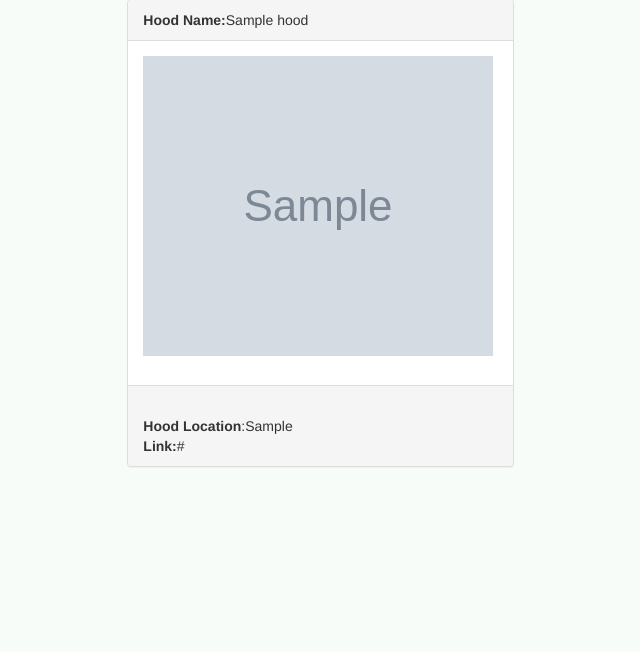
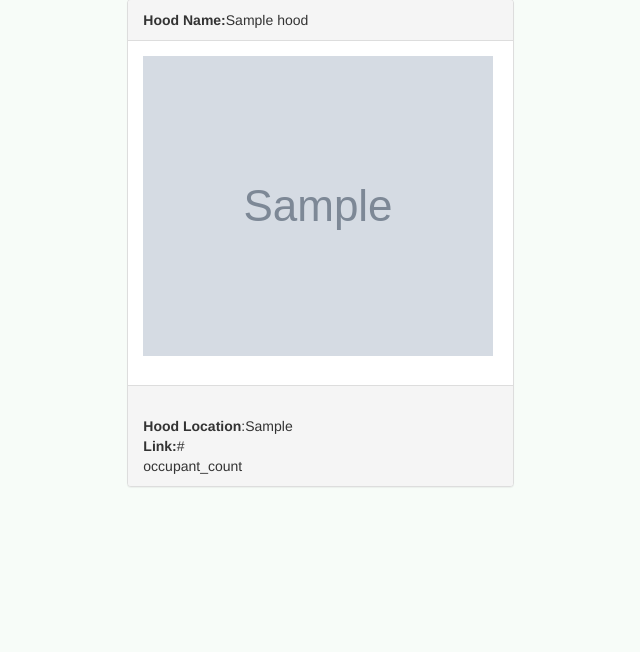
Before and after one commit to nyagajr/neighborhood, a Django app: page /home in a window 1280 px wide. Shown: the part 92-744 px from the top of the page, without its empty margins (111-751 px from the left). Run offline with Django 3.2, Linux system fonts and the light colour scheme; a user stored in the database is signed in; tables that the repository leaves empty hold one stand-in row (values such as "Sample post"); grey boxes marked "Sample" are stand-in pictures; some libraries are stand-ins or nearby versions.

Commit message:
adding occupant count

```diff
--- a/app/templates/welcome.html
+++ b/app/templates/welcome.html
@@ -14,7 +14,7 @@
         <form class="" action="" method="post">
           <div class="panel-body"><img src="{{new_item.hood_photo.url}}" alt="jpg" width="350" height="300" /></div>
         </form>
-        <div class="panel-footer"><br><b>Hood Location</b>:{{new_item.location}}<b><br>Link:</b>{{new_item.link_hood}}</div>
+        <div class="panel-footer"><br><b>Hood Location</b>:{{new_item.location}}<b><br>Link:</b>{{new_item.link_hood}}<br>occupant_count</div>
 
 
 
```
